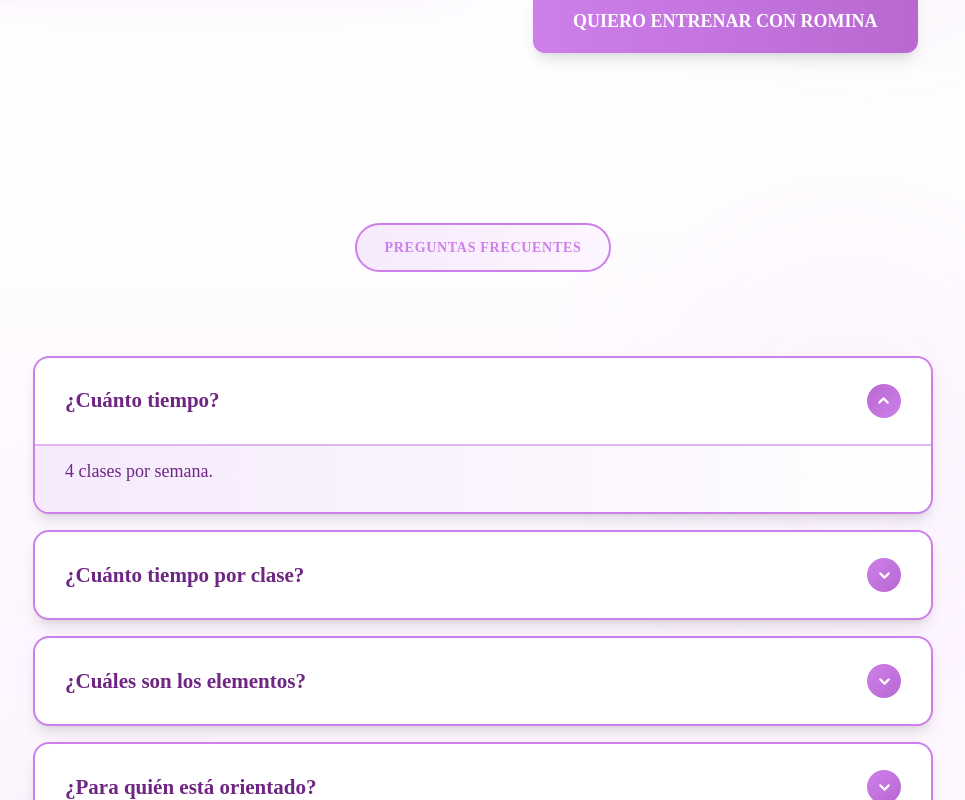
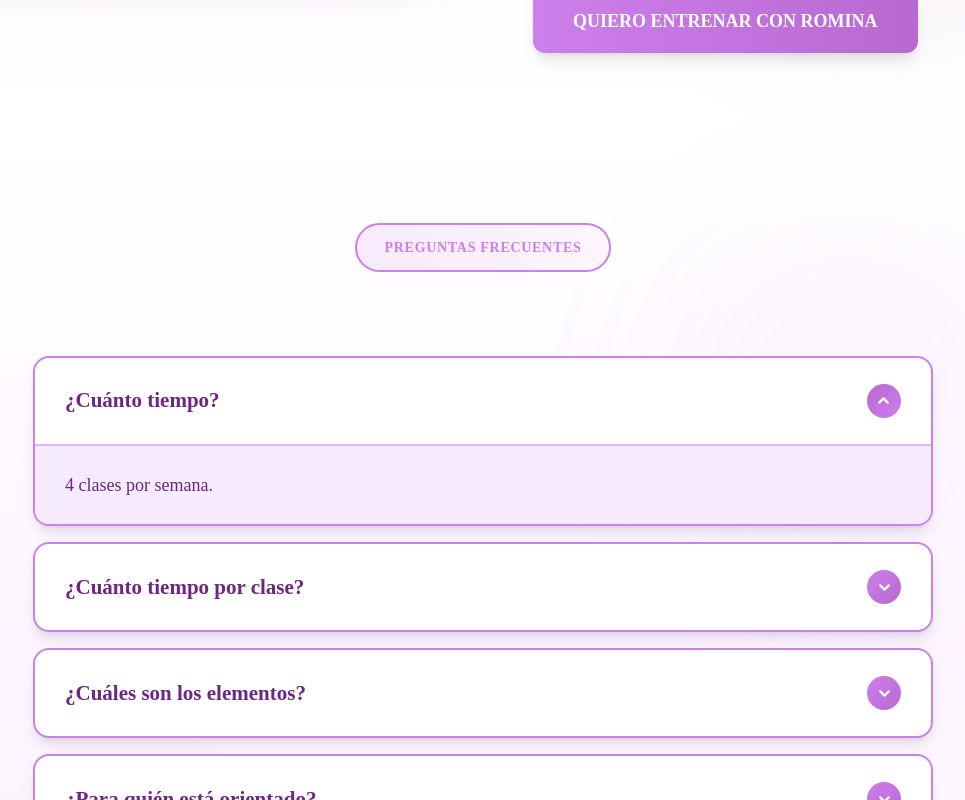
Before and after one commit to mulleragustin/landing--35, a React (Vite) app: page / in a window 1280 px wide. Both pictures are taken after a click on the button "¿Cuánto tiempo?". Shown: the part 4859-5659 px from the top of the page, without its empty margins (157-1122 px from the left). Built offline with nearby package versions, Linux system fonts and the light colour scheme.

Commit message:
Faqs centrados textos desplegable

```diff
--- a/src/app/App.tsx
+++ b/src/app/App.tsx
@@ -723,7 +723,7 @@ function FAQSection() {
               <div
                 className={`overflow-hidden transition-all duration-300 ${openIndex === index ? 'max-h-[500px] opacity-100' : 'max-h-0 opacity-0'}`}
               >
-                <div className="px-[20px] md:px-[30px] pb-[20px] md:pb-[26px] pt-[8px] md:pt-[10px] bg-gradient-to-r from-[#f6eafd] to-transparent border-t-2 border-[#e1b4f3]">
+                <div className="px-[20px] md:px-[30px] py-[18px] md:py-[24px] bg-[#f6eafd] border-t-2 border-[#e1b4f3]">
                   <p className="font-['Montserrat'] text-[#6e2682] text-[15px] md:text-[18px] leading-[1.7]">
                     {faq.answer}
                   </p>
```
